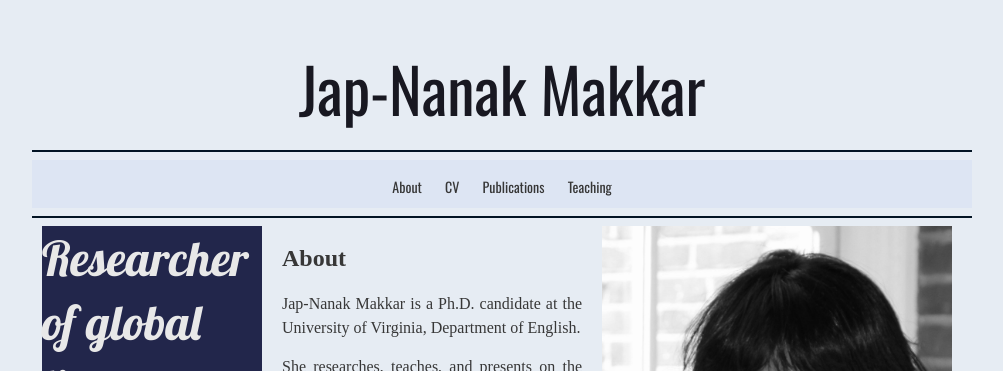
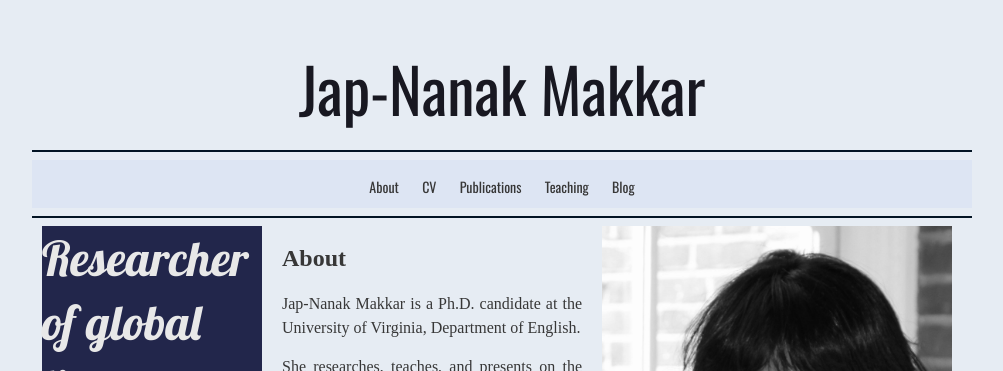
Before and after one commit to jmakr/jmakr.github.io, a Jekyll site: the page built from index.html, in a window 1280 px wide. Shown: the top 371 px of the page, without its empty margins (138-1141 px from the left). Built offline with Jekyll 4.4.1, drawn with Linux system fonts in a browser that asks for light colours; some web fonts are replaced.

Commit message:
Update default.html

```diff
--- a/_layouts/default.html
+++ b/_layouts/default.html
@@ -53,6 +53,7 @@
 	        		<a href="/cv">CV</a>
 	        		<a href="/publications">Publications</a>
 	        		<a href="/teaching">Teaching</a>
+				<a href="/blog">Blog</a>
 
 			</div>
 			</div>
```
